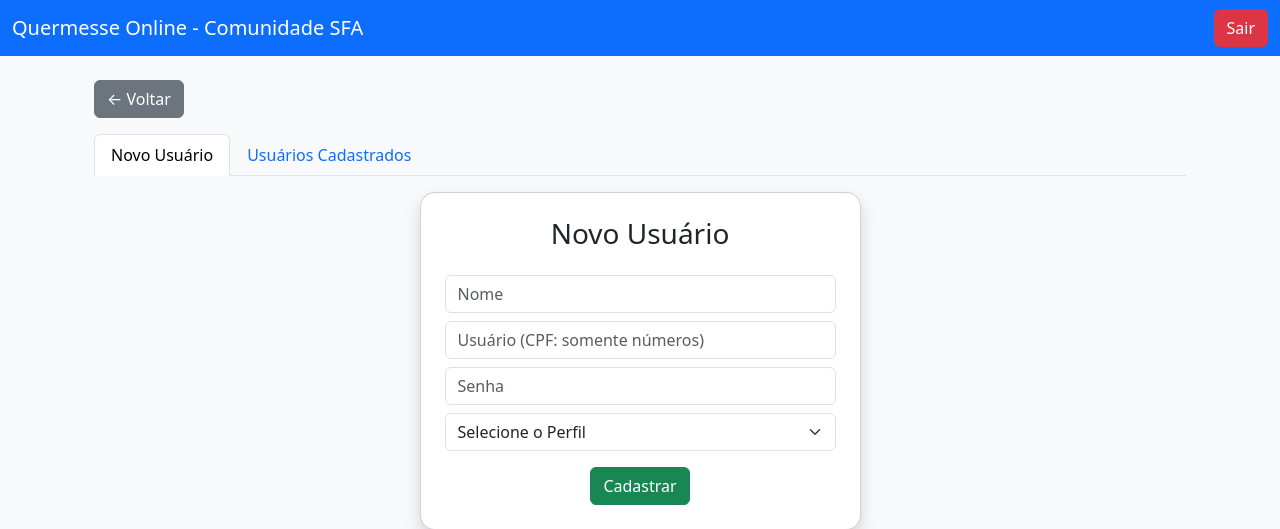
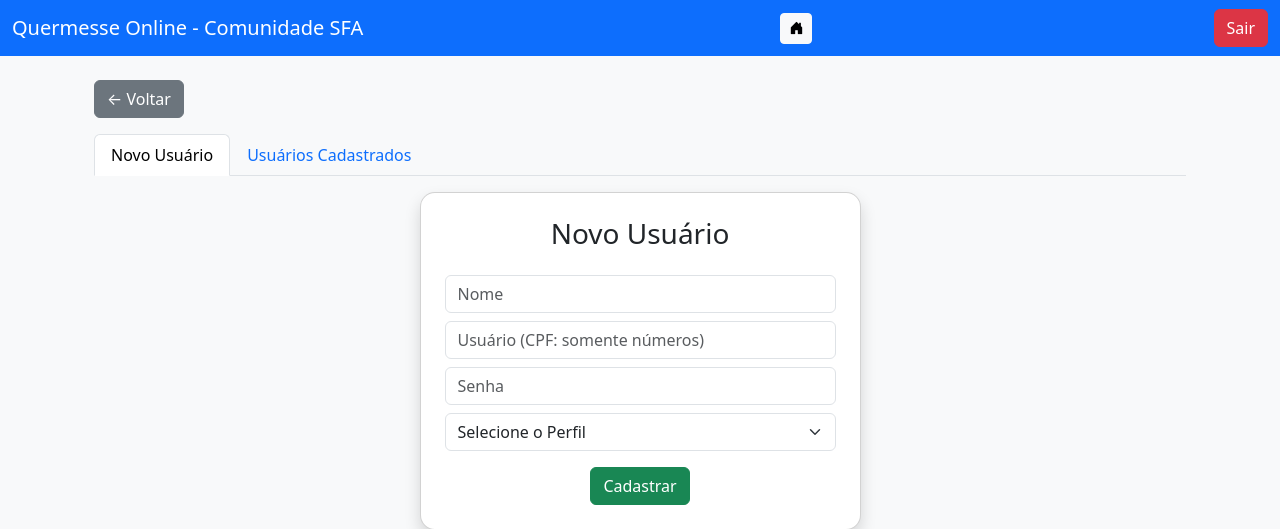
Before and after one commit to CristianoAds2025/sistema_quermesse, a Flask app: page /cadastro in a window 1280 px wide. Shown: the top 529 px of the page. Run offline with Flask 3, Linux system fonts and the light colour scheme; the visitor is signed in with stand-in values (Sample User, id 1); data that the repository does not hold is empty; some libraries are stand-ins or nearby versions.

Commit message:
Update base.html

```diff
--- a/templates/base.html
+++ b/templates/base.html
@@ -53,6 +53,9 @@
   <div class="container-fluid">
     <span class="navbar-brand">Quermesse Online - Comunidade SFA</span>
     {% if session.get('usuario') %}
+        <a href="/dashboard" class="btn btn-sm btn-light"
+        title="Página Inicial">
+        <i class="bi bi-house-door-fill"></i></a>
         <a href="/logout" class="btn btn-danger">Sair</a>
     {% endif %}
   </div>
```
